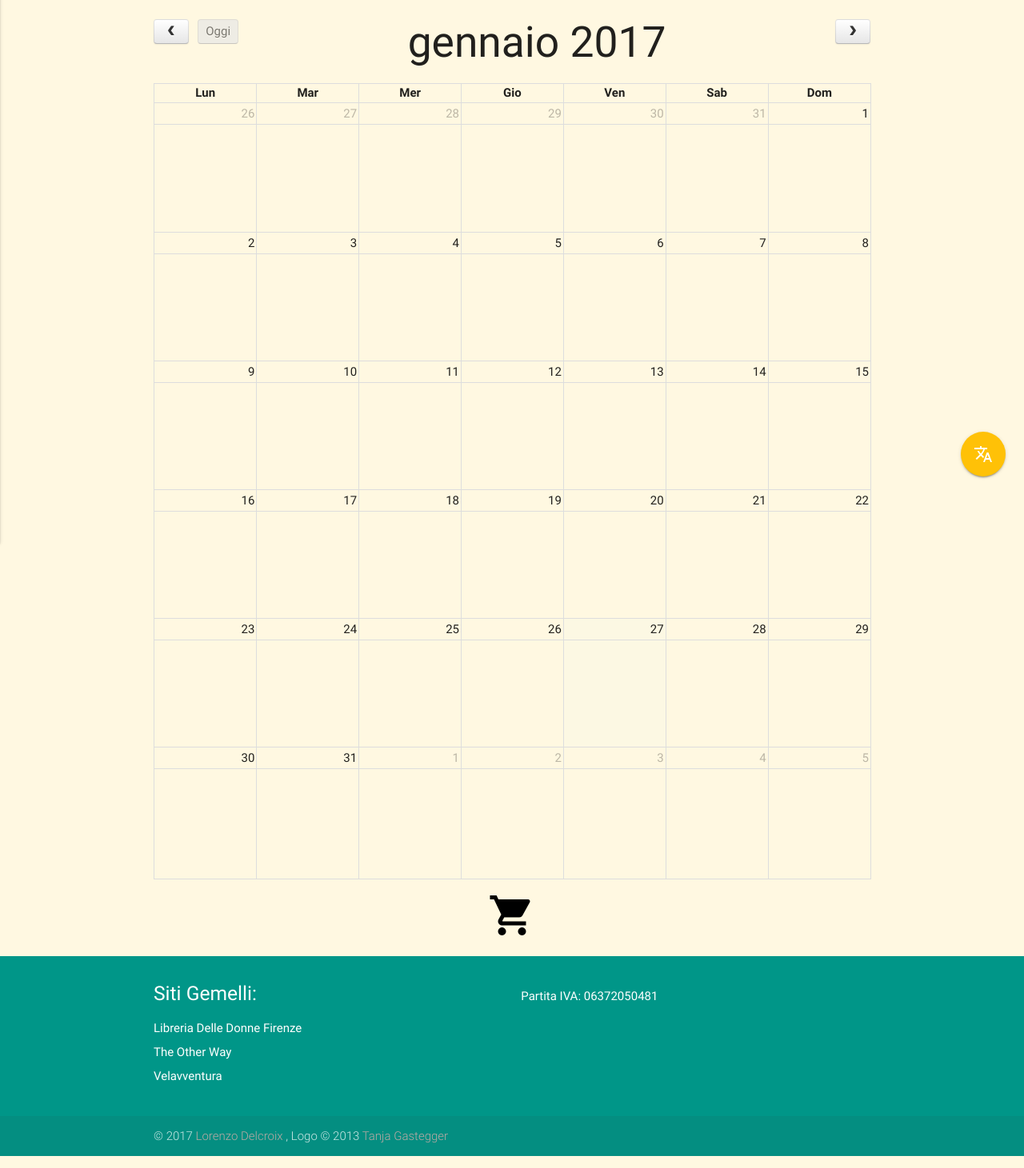
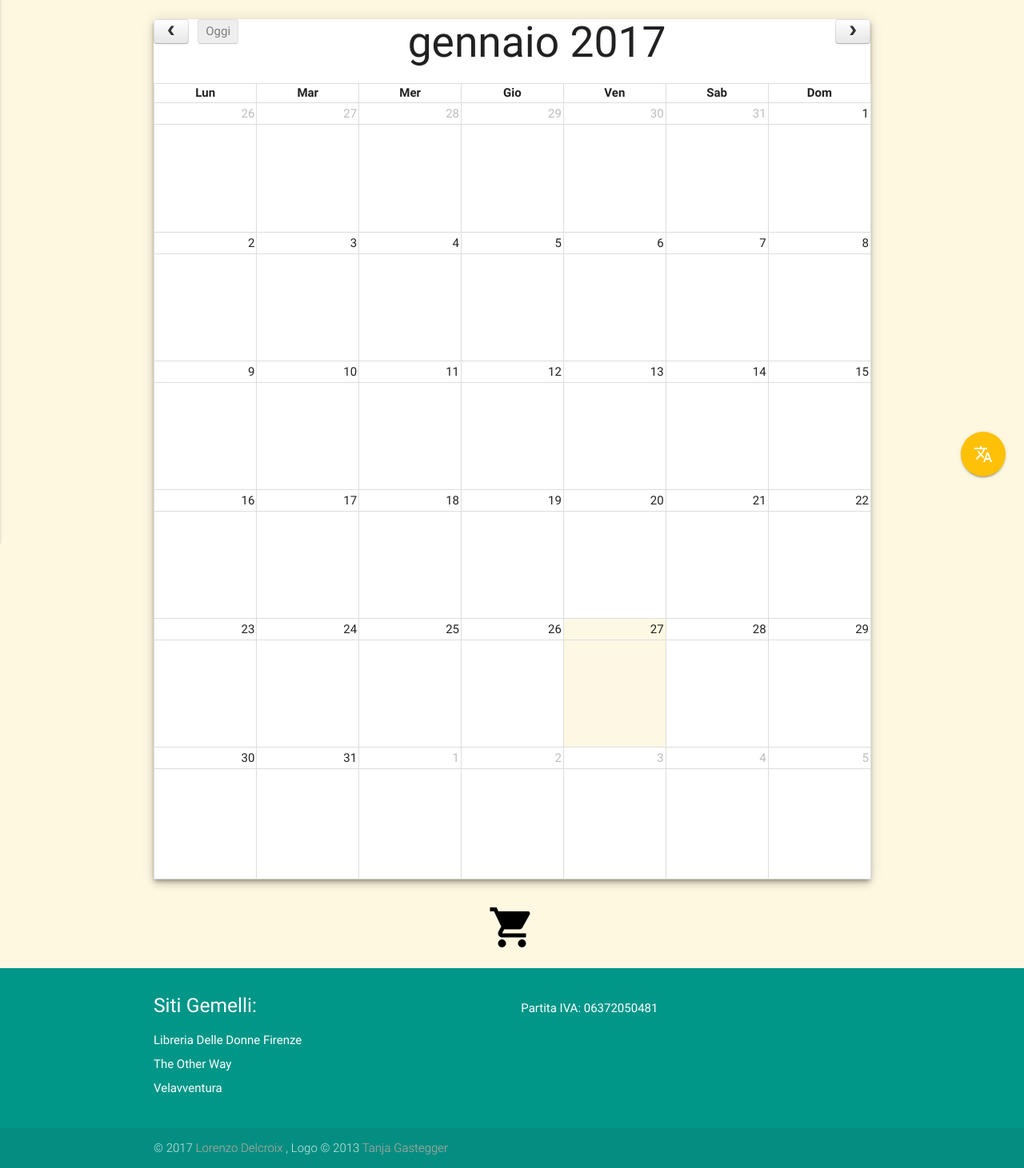
Before and after one commit to lordel/il-palagetto, a PHP site: page /it/book.php in a window 1280 px wide. Shown: the part 181-1642 px from the top of the page at 80% size. Run offline with PHP 8.4, Linux system fonts and the light colour scheme; lists and menus that the app fills with data are empty; some libraries are stand-ins or nearby versions.

Commit message:
modified:   it/book.php Changed the look of the calendar to make it more appealing.

```diff
--- a/it/book.php
+++ b/it/book.php
@@ -81,7 +81,7 @@
 <div class="section no-pad-bot" id="index-banner">
     <div class="container">
         <h1 class="header center orange-text">Prenota Subito!</h1>
-        <div id='calendar'></div>
+        <div id='calendar' class="z-depth-3 card"></div>
     </div>
 </div>
 
```
